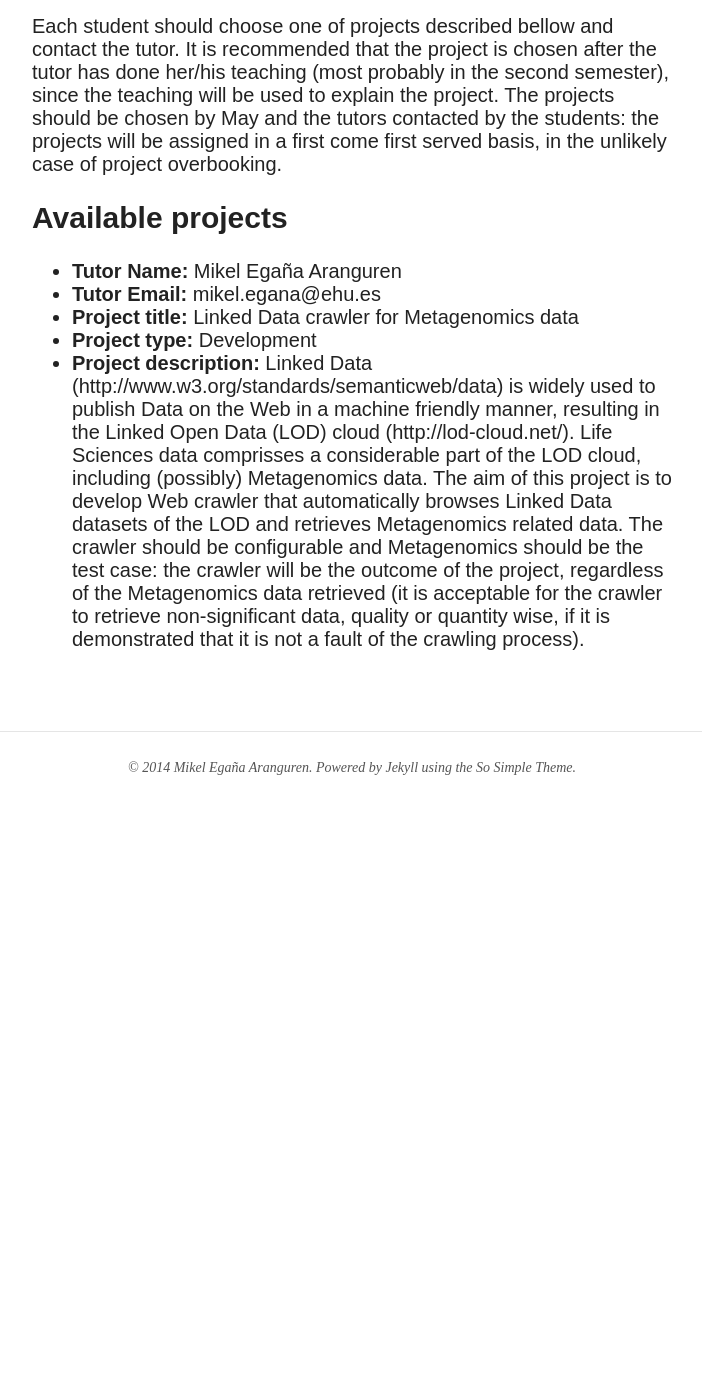
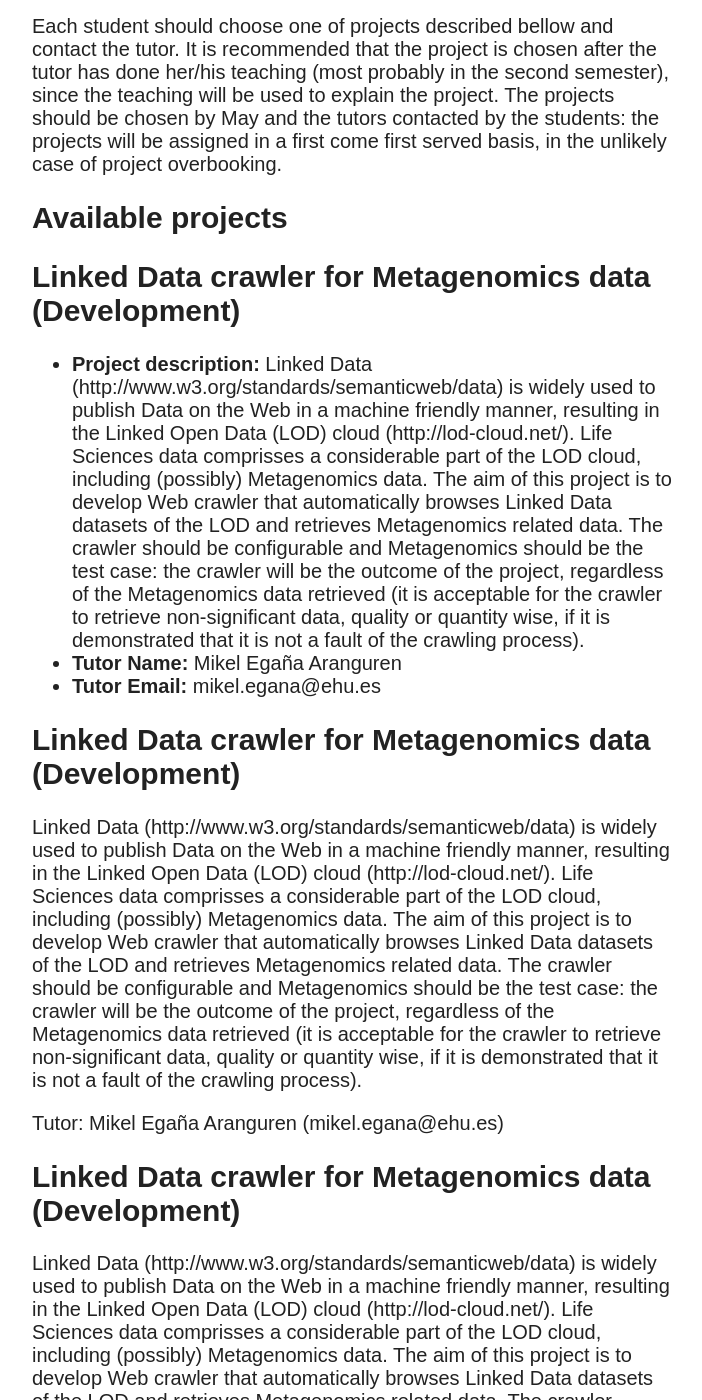
Before and after one commit to mikel-egana-aranguren/EHU-MSc-Bioinformatics, a Jekyll site: the page built from projects.md, in a window 1280 px wide and 1400 px high, scrolled down 764 px. Shown: the whole window, without its empty margins (288-990 px from the left). Built offline with Jekyll 4.4.1, drawn with Linux system fonts in a browser that asks for light colours; nearby versions of some CDN libraries; before the commit the page ends 1642 px from its top, so only the background shows below that; some of the changed text lies outside the part shown.

Commit message:
Project added

```diff
--- a/projects.md
+++ b/projects.md
@@ -27,8 +27,23 @@
 Available projects
 ==================
 
+Linked Data crawler for Metagenomics data (Development)
+-------------------------------------------------------
+
+* **Project description:** Linked Data (http://www.w3.org/standards/semanticweb/data) is widely used to publish Data on the Web in a machine friendly manner, resulting in the Linked Open Data (LOD) cloud (http://lod-cloud.net/). Life Sciences data comprisses a considerable part of the LOD cloud, including (possibly) Metagenomics data. The aim of this project is to develop Web crawler that automatically browses Linked Data datasets of the LOD and retrieves Metagenomics related data. The crawler should be configurable and Metagenomics should be the test case: the crawler will be the outcome of the project, regardless of the Metagenomics data retrieved (it is acceptable for the crawler to retrieve non-significant data, quality or quantity wise, if it is demonstrated that it is not a fault of the crawling process).
 * **Tutor Name:** Mikel Egaña Aranguren
 * **Tutor Email:** mikel.egana@ehu.es
-* **Project title:** Linked Data crawler for Metagenomics data
-* **Project type:** Development
-* **Project description:** Linked Data (http://www.w3.org/standards/semanticweb/data) is widely used to publish Data on the Web in a machine friendly manner, resulting in the Linked Open Data (LOD) cloud (http://lod-cloud.net/). Life Sciences data comprisses a considerable part of the LOD cloud, including (possibly) Metagenomics data. The aim of this project is to develop Web crawler that automatically browses Linked Data datasets of the LOD and retrieves Metagenomics related data. The crawler should be configurable and Metagenomics should be the test case: the crawler will be the outcome of the project, regardless of the Metagenomics data retrieved (it is acceptable for the crawler to retrieve non-significant data, quality or quantity wise, if it is demonstrated that it is not a fault of the crawling process).
+
+Linked Data crawler for Metagenomics data (Development)
+-------------------------------------------------------
+
+Linked Data (http://www.w3.org/standards/semanticweb/data) is widely used to publish Data on the Web in a machine friendly manner, resulting in the Linked Open Data (LOD) cloud (http://lod-cloud.net/). Life Sciences data comprisses a considerable part of the LOD cloud, including (possibly) Metagenomics data. The aim of this project is to develop Web crawler that automatically browses Linked Data datasets of the LOD and retrieves Metagenomics related data. The crawler should be configurable and Metagenomics should be the test case: the crawler will be the outcome of the project, regardless of the Metagenomics data retrieved (it is acceptable for the crawler to retrieve non-significant data, quality or quantity wise, if it is demonstrated that it is not a fault of the crawling process).
+
+Tutor: Mikel Egaña Aranguren (mikel.egana@ehu.es)
+
+Linked Data crawler for Metagenomics data (Development)
+-------------------------------------------------------
+
+Linked Data (http://www.w3.org/standards/semanticweb/data) is widely used to publish Data on the Web in a machine friendly manner, resulting in the Linked Open Data (LOD) cloud (http://lod-cloud.net/). Life Sciences data comprisses a considerable part of the LOD cloud, including (possibly) Metagenomics data. The aim of this project is to develop Web crawler that automatically browses Linked Data datasets of the LOD and retrieves Metagenomics related data. The crawler should be configurable and Metagenomics should be the test case: the crawler will be the outcome of the project, regardless of the Metagenomics data retrieved (it is acceptable for the crawler to retrieve non-significant data, quality or quantity wise, if it is demonstrated that it is not a fault of the crawling process).
+
+Tutor: Mikel Egaña Aranguren (mikel.egana@ehu.es)
```
